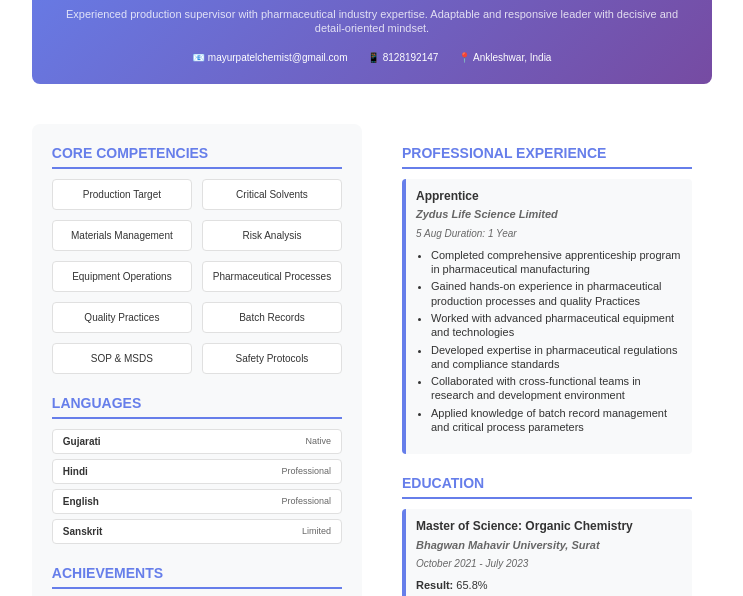
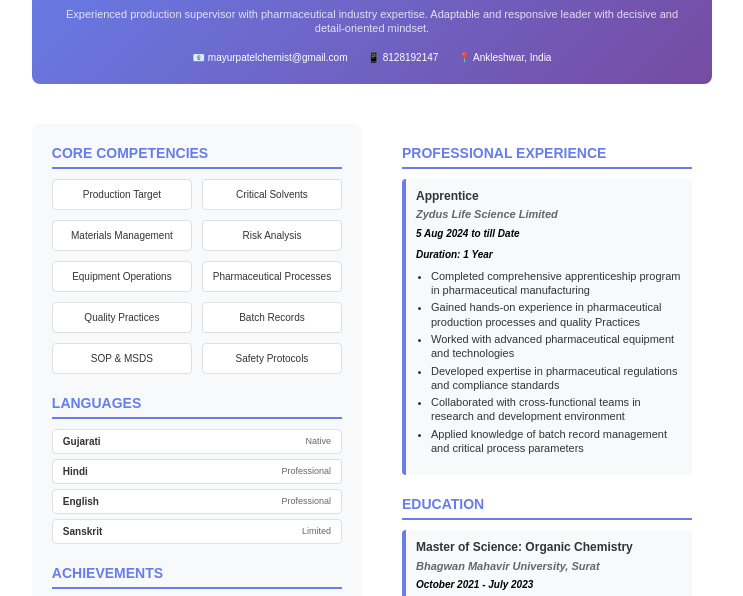
Before and after one commit to Dspatel204/mayur-cv, a plain HTML site: page index.html in a window 1280 px wide. Shown: the part 134-730 px from the top of the page, without its empty margins (268-1011 px from the left). Drawn offline with Linux system fonts and the light colour scheme.

Commit message:
Add files via upload

```diff
--- a/index.html
+++ b/index.html
@@ -186,9 +186,10 @@
         }
 
         .date {
-            color: #666;
+            color: #000;
             font-size: 10px;
             font-style: italic;
+            font-weight: 600;
         }
 
         @media print {
@@ -284,7 +285,8 @@
                 <div class="experience-item">
                     <h3>Apprentice</h3>
                     <h4>Zydus Life Science Limited</h4>
-                    <p class="date">5 Aug Duration: 1 Year</p>
+                    <p class="date">5 Aug 2024 to till Date</p>
+                    <p class="date">Duration: 1 Year</p>
                     <ul>
                         <li>Completed comprehensive apprenticeship program in pharmaceutical manufacturing</li>
                         <li>Gained hands-on experience in pharmaceutical production processes and quality Practices</li>
```
